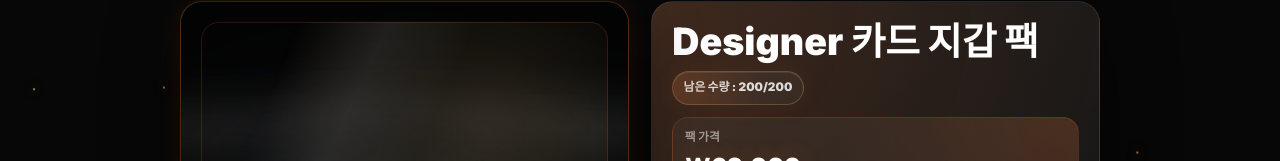
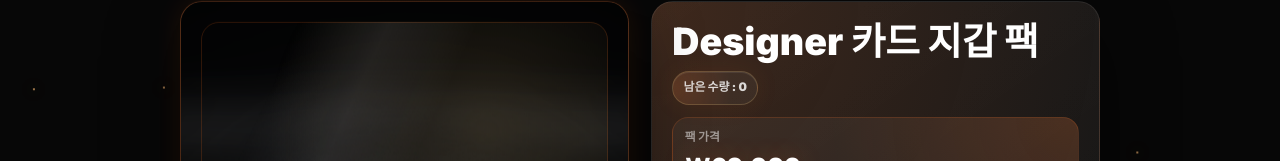
Before and after one commit to gachagoofficial/gachago, a Next.js app: page /packs/chanel-card-wallet-pack in a window 1280 px wide. Shown: the part 190-351 px from the top of the page. Built offline with nearby package versions, Linux system fonts and the light colour scheme; no server answers; the database is empty.

Commit message:
결과 팝업 + 재고 실시간 표시

```diff
--- a/app/packs/[slug]/page.tsx
+++ b/app/packs/[slug]/page.tsx
@@ -6,6 +6,7 @@ import { GachaDrawMachine } from "@/components/slot/GachaDrawMachine";
 import { PackShowcaseVisual } from "@/components/packs/detail/PackShowcaseVisual";
 import { TierSection } from "@/components/packs/detail/TierSection";
 import { LastDrawBonus } from "@/components/packs/detail/LastDrawBonus";
+import { PackStock } from "@/components/packs/detail/PackStock";
 import { formatWon } from "@/lib/format";
 
 export function generateStaticParams() {
@@ -34,10 +35,6 @@ export default async function PackDetailPage({
   if (!pack) notFound();
 
   const soldOut = (pack.remainingQuantity ?? 0) <= 0;
-  const totalQuantity = Number.isFinite(pack.totalQuantity) ? pack.totalQuantity! : null;
-  const remainingQuantity = Number.isFinite(pack.remainingQuantity)
-    ? pack.remainingQuantity!
-    : totalQuantity;
 
   const order = tierOrder as string[];
   const config = tierConfig as Record<
@@ -55,11 +52,7 @@ export default async function PackDetailPage({
         </div>
         <div className="pack-detail-copy is-minimal">
           <h1>{pack.koreanName || pack.title}</h1>
-          {remainingQuantity != null && totalQuantity != null && (
-            <div className="remaining-status">
-              남은 수량 : {remainingQuantity}/{totalQuantity}
-            </div>
-          )}
+          <PackStock packId={pack.id} />
           <div className="detail-price-row">
             <span>팩 가격</span>
             <strong>{formatWon(pack.priceValue)}</strong>
--- /dev/null
+++ b/components/packs/detail/PackStock.tsx
@@ -0,0 +1,43 @@
+"use client";
+
+import { useEffect, useMemo, useState } from "react";
+import { createClient } from "@/lib/supabase/client";
+
+// 팩 상세의 "남은 수량" 을 DB 실제 재고 합계로 실시간 표시.
+// (코드 고정값이 아니라 rewards.stock 합계 → 뽑을수록 줄어듦)
+export function PackStock({ packId }: { packId: string }) {
+  const supabase = useMemo(() => createClient(), []);
+  const [remaining, setRemaining] = useState<number | null>(null);
+  const [total, setTotal] = useState<number | null>(null);
+
+  useEffect(() => {
+    let cancelled = false;
+
+    const load = async () => {
+      // 이 팩의 모든 보상 재고를 가져와 합산
+      const { data } = await supabase
+        .from("rewards")
+        .select("stock")
+        .eq("pack_id", packId);
+      if (cancelled || !data) return;
+      const sum = data.reduce((s, r) => s + (r.stock || 0), 0);
+      setRemaining(sum);
+      // 총량은 최초 로드 시점 값을 기준으로 (없으면 현재 합계)
+      setTotal((prev) => (prev == null ? sum : prev));
+    };
+
+    load();
+    return () => {
+      cancelled = true;
+    };
+  }, [packId, supabase]);
+
+  if (remaining == null) return null;
+
+  return (
+    <div className="remaining-status">
+      남은 수량 : {remaining}
+      {total != null && total !== remaining ? `/${total}` : ""}
+    </div>
+  );
+}
```
